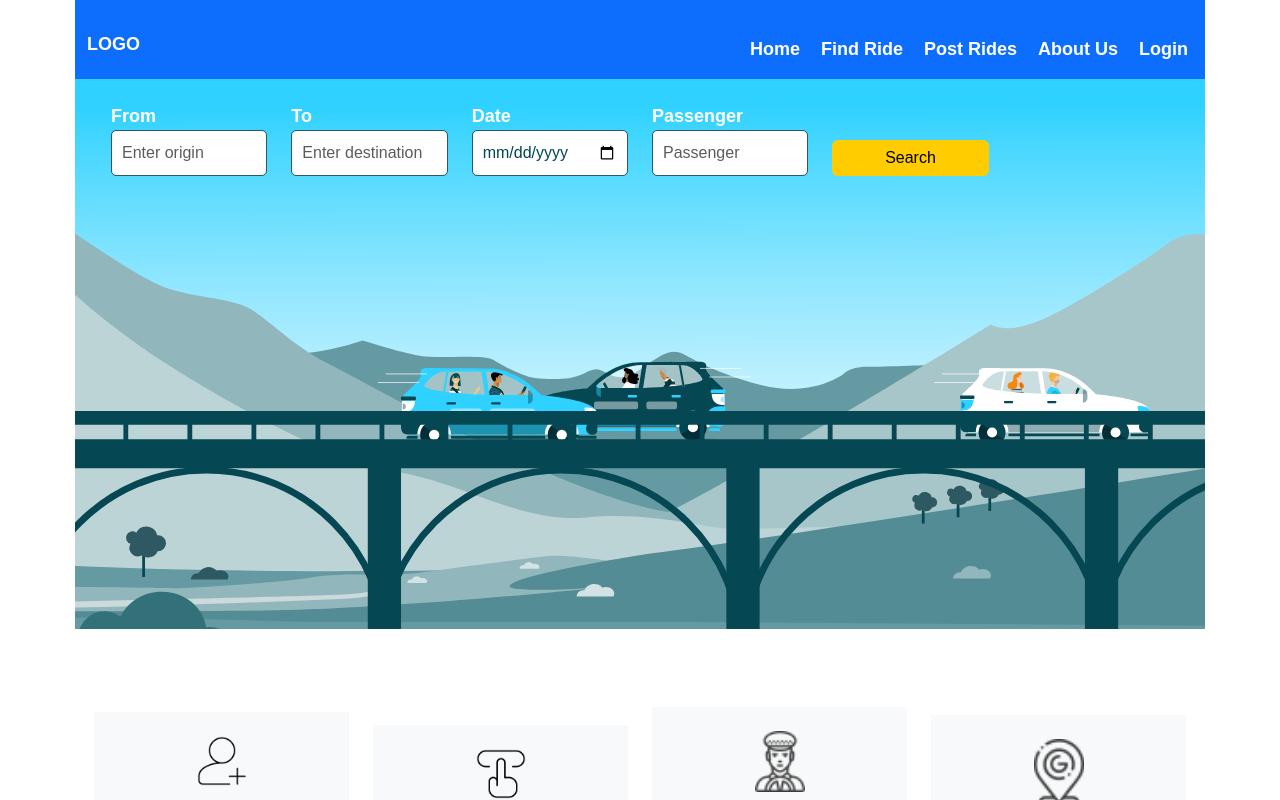
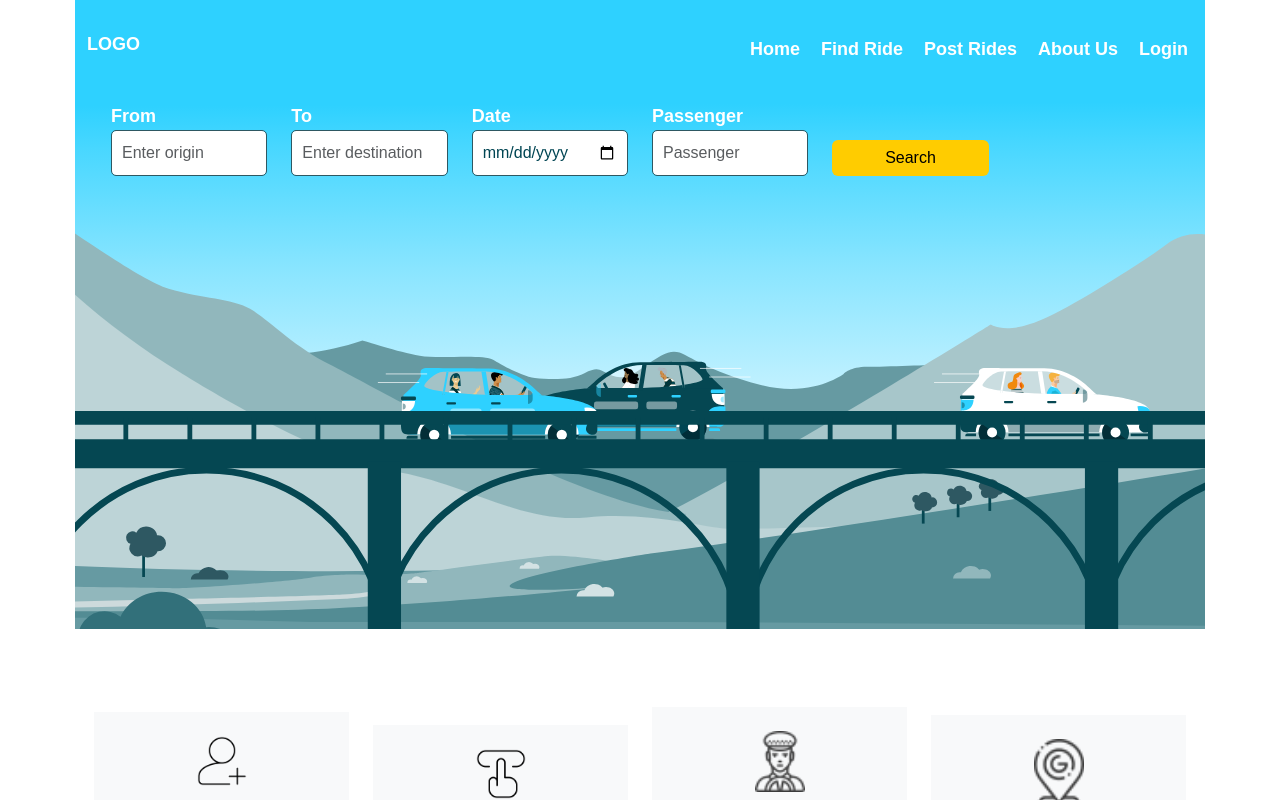
Before and after one commit to Diablodadayu/Carpool, a React (Vite) app in the folder client/: page /home in a window 1280 px wide. Shown: the top 800 px of the page. Built offline with nearby package versions, Linux system fonts and the light colour scheme.

Commit message:
css change

```diff
--- a/client/src/pages/Home.jsx
+++ b/client/src/pages/Home.jsx
@@ -16,7 +16,7 @@ import Footer from "../components/Footer";
 const HomePage = () => {
   return (
     <div>
-      <header className="bg-primary text-white">
+      <header className="text-white">
         <Navbar textColor="text-white" />
         <SearchBar />
       </header>
```
